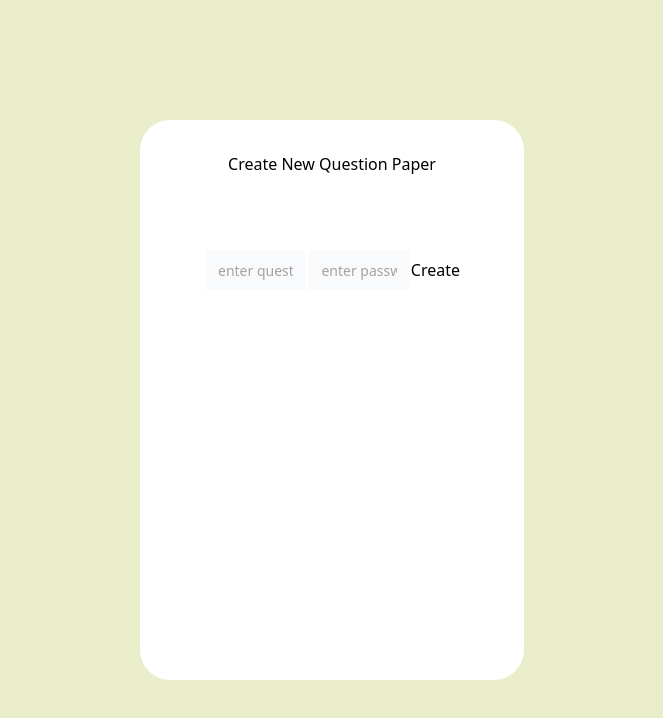
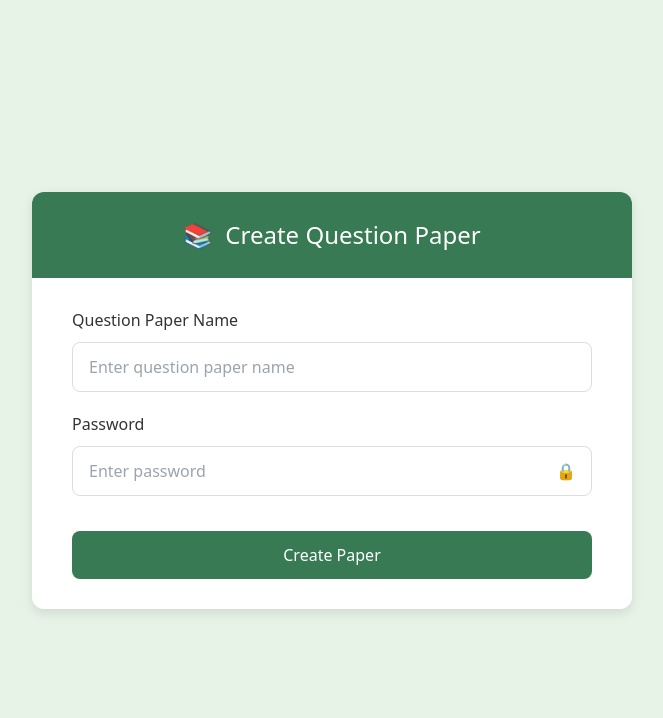
Before and after one commit to akshaic/DeepGrade, a Next.js app: page /teacher in a window 1280 px wide. Shown: the top 718 px of the page, without its empty margins (308-971 px from the left). Built offline with nearby package versions, Linux system fonts and the light colour scheme.

Commit message:
first commit

```diff
--- a/src/app/teacher/page.js
+++ b/src/app/teacher/page.js
@@ -18,17 +18,137 @@ const page = () => {
     setqpid(dres);
   }
   return (
-    <div style={{display:'flex',width:'100vw',height:'100vh',backgroundColor:'#e9edc9',justifyContent:'center',alignItems:'center'}}>
-      <div style={{display:'flex',width:'30vw',backgroundColor:'white',height:'70vh',borderRadius:'30px',justifyItems:'center',flexDirection:'column'}}>
-              <div style={{display:'flex',marginTop:'3vh',height:'5vh',textAlign:'center',width:'30vw',alignItems:'center',alignContent:'center',justifyContent:'center'}}>
-                <h3>Create New Question Paper</h3>
+    <div style={{
+      display: 'flex',
+      width: '100vw',
+      height: '100vh',
+      backgroundColor: '#e6f3e6',
+      justifyContent: 'center',
+      alignItems: 'center'
+    }}>
+      <div style={{
+        display: 'flex',
+        width: '600px',
+        maxWidth: '90%',
+        backgroundColor: 'white',
+        boxShadow: '0 4px 12px rgba(0,0,0,0.1)',
+        borderRadius: '12px',
+        flexDirection: 'column',
+        overflow: 'hidden'
+      }}>
+        {/* Darker Green header */}
+        <div style={{
+          display: 'flex',
+          backgroundColor: '#377a54',  // Darker green color
+          padding: '25px 20px',
+          color: 'white',
+          alignItems: 'center',
+          justifyContent: 'center'
+        }}>
+          <span style={{ fontSize: '24px', fontWeight: '500' }}>
+            <span style={{ marginRight: '12px' }}>📚</span>
+            Create Question Paper
+          </span>
+        </div>
+
+        {/* Form content */}
+        <div style={{
+          padding: '30px 40px',
+          display: 'flex',
+          flexDirection: 'column',
+          gap: '20px'
+        }}>
+          {name == "" ?
+            <form style={{
+              display: 'flex',
+              flexDirection: 'column',
+              gap: '20px'
+            }} onSubmit={handleSubmit}>
+              {/* Question Paper Name Field */}
+              <div style={{ display: 'flex', flexDirection: 'column', gap: '10px' }}>
+                <label style={{
+                  fontWeight: '500',
+                  fontSize: '16px',
+                  color: '#333'
+                }}>
+                  Question Paper Name
+                </label>
+                <input
+                  id="qname"
+                  placeholder="Enter question paper name"
+                  type="text"
+                  style={{
+                    padding: '12px 16px',
+                    fontSize: '16px',
+                    border: '1px solid #ddd',
+                    borderRadius: '8px',
+                    outline: 'none',
+                  }}
+                />
               </div>
-              <div style={{width:'30vw',padding:'5vw',justifyContent:'center',display:'flex',gap:'2vw'}}>
-                {name==""?<form style={{display:'flex'}}onSubmit={handleSubmit}>
-                <Input id="qname" placeholder="enter question paper name" type="text"/>
-                <Input id="password" placeholder="enter password" type="password"/>
-                <button type='submit'>Create</button>
-                </form>:<div style={{display:'flex',flexDirection:'column',gap:'5vh'}}>{name+qpid}
+
+              {/* Password Field */}
+              <div style={{ display: 'flex', flexDirection: 'column', gap: '10px' }}>
+                <label style={{
+                  fontWeight: '500',
+                  fontSize: '16px',
+                  color: '#333'
+                }}>
+                  Password
+                </label>
+                <div style={{ position: 'relative' }}>
+                  <input
+                    id="password"
+                    placeholder="Enter password"
+                    type="password"
+                    style={{
+                      padding: '12px 16px',
+                      fontSize: '16px',
+                      border: '1px solid #ddd',
+                      borderRadius: '8px',
+                      outline: 'none',
+                      width: '100%',
+                      boxSizing: 'border-box'
+                    }}
+                  />
+                  <div style={{
+                    position: 'absolute',
+                    right: '16px',
+                    top: '50%',
+                    transform: 'translateY(-50%)',
+                    color: '#aaa'
+                  }}>
+                    🔒
+                  </div>
+                </div>
+              </div>
+
+              {/* Create Button - Also updated to darker green */}
+              <button
+                type='submit'
+                style={{
+                  backgroundColor: '#377a54',  // Darker green color
+                  color: 'white',
+                  padding: '12px',
+                  borderRadius: '8px',
+                  border: 'none',
+                  fontSize: '16px',
+                  fontWeight: '500',
+                  cursor: 'pointer',
+                  marginTop: '15px',
+                  transition: 'background-color 0.2s'
+                }}
+              >
+                Create Paper
+              </button>
+            </form>
+            :
+            <div style={{
+              display: 'flex',
+              flexDirection: 'column',
+              gap: '5vh'
+            }}>
+              {name+qpid}
 
                     <UploadPage name={name}/>
                   </div>}
```
Also changed, not shown: 1 other file (tests, documents, lock files or other folders).
